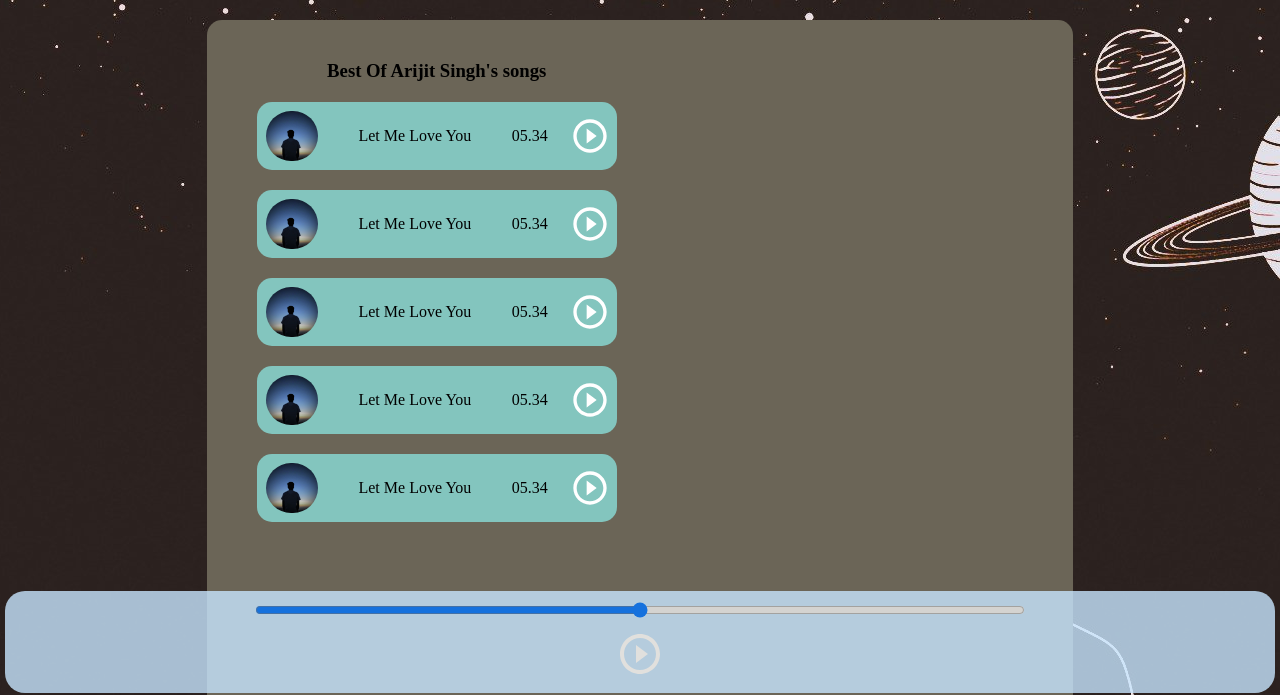
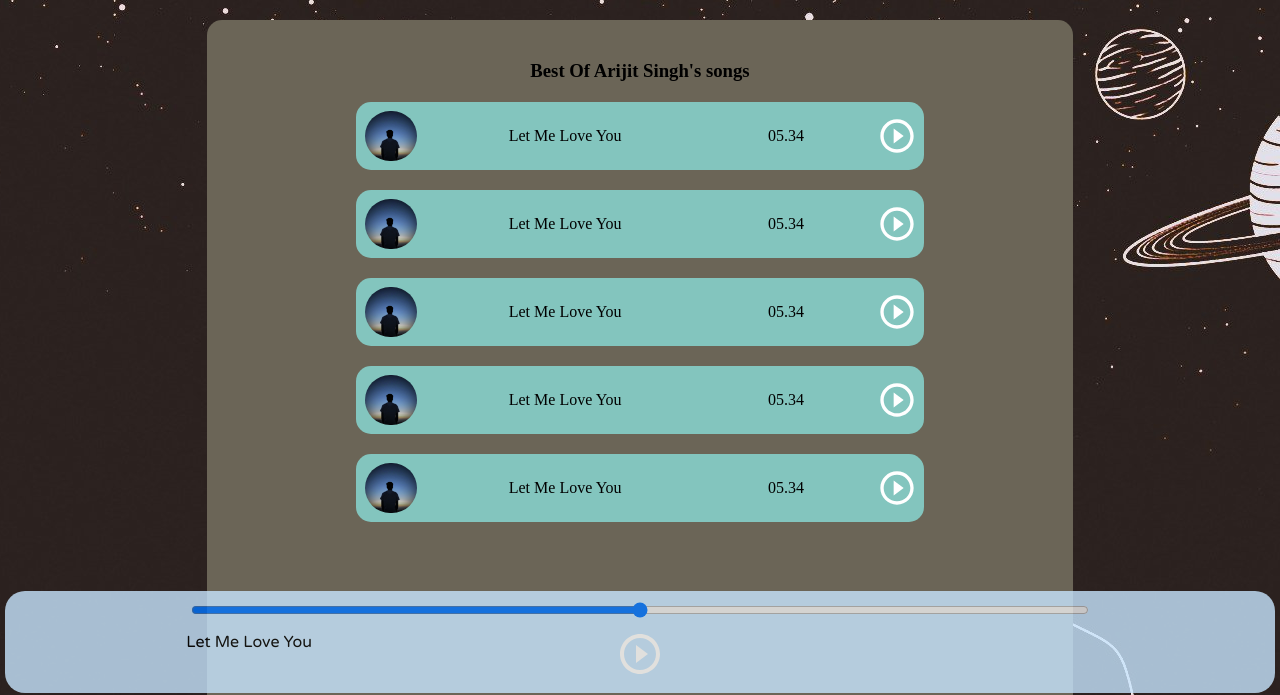
Before and after one commit to Pratiksdeshpande/Music_Website, a plain HTML site: page index.html in a window 1280 px wide. Shown: the part 105-800 px from the top of the page. Drawn offline with Linux system fonts and the light colour scheme; a web font is replaced by a local one.

Commit message:
more changes to main html and css file

```diff
--- a/index.css
+++ b/index.css
@@ -78,6 +78,7 @@ body{
 .container{
     display: flex;
     flex-direction:column;
+    align-items: center;
     margin: 50px auto;
     min-height: 85vh;
     width: 65%;
@@ -89,8 +90,8 @@ body{
 .SongList{
     display: flex;
     flex-direction: column;
-    justify-content: center;
-    width:46% ;
+    /* justify-content: center; */
+    width:46vw ;
     margin: 10px 10px;
     padding: 10px ;
 
@@ -152,12 +153,12 @@ body{
     background: #c8e7ff;
     border-radius: 20px;
 }
-#ProgressBar{
-    width: 60vw;
+#Progress_Bar{
+    width: 70vw;
     cursor: pointer;
 
 }
-#ProgressBar:hover{
+#Progress_Bar:hover{
     box-shadow:5px 5px 6px 2px rgba(38, 58, 53, 0.5);
 
 }
@@ -168,5 +169,9 @@ body{
 .bottom-icons img {
     margin: 0px 10px;
     cursor: pointer;
-
 }
+.song_info{
+    position: absolute;
+    left: 14vw;
+    font-family: 'Varela Round', sans-serif;
+}
--- a/index.html
+++ b/index.html
@@ -6,6 +6,7 @@
     <meta http-equiv="X-UA-Compatible" content="IE=edge">
     <meta name="viewport" content="width=device-width, initial-scale=1.0">
     <link rel="stylesheet" href="/index.css">
+    <script src="/index.js"></script>
     <title>Play</title>
 </head>
 
@@ -98,18 +99,18 @@
 
 
     <div class="Bottom">
-        <input type="range" name="range" id="ProgressBar" min="0" max="100">
+        <input type="range" name="range" id="Progress_Bar" min="0" max="100">
 
         <div class="bottom-icons">
             <img src="/Assets/icons/Playbar/skip_previous_white_48dp.svg" alt="">
-            <img src="/Assets/icons/Playbar/play_circle_outline_white_48dp.svg" alt="" id="Play">
-            <!-- <img src="/icons/Playbar/pause_circle_outline_white_48dp.svg" alt=""> -->
+            <img src="/Assets/icons/Playbar/play_circle_outline_white_48dp.svg" alt="" id="masterPlay">
             <img src="/Assets/icons/Playbar/skip_next_white_48dp.svg" alt="">
         </div>
 
+        <div class="song_info">
+            Let Me Love You
+        </div>
     </div>
-
-
 </body>
 
 </html>
```
